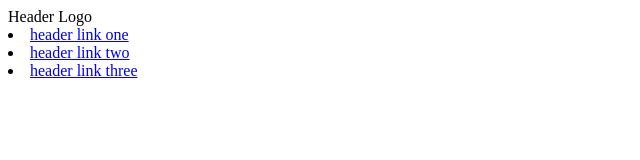
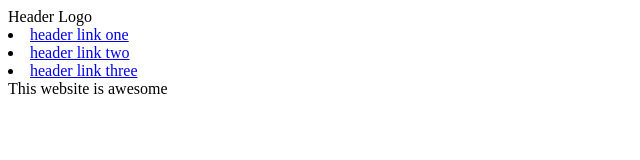
Before and after one commit to Tuchdov/odin-landingpage, a plain HTML site: page index.html in a window 1280 px wide. Shown: the whole page, without its empty margins (0-640 px from the left). Drawn offline with Linux system fonts and the light colour scheme.

Commit message:
Finish html header text

```diff
--- a/index.html
+++ b/index.html
@@ -14,7 +14,12 @@
         <li><a href="#"> header link two</a></li>
         <li><a href="#"> header link three</a></li>
     </div>
+    <div class="content">
+        <div class="middle1">
+            This website is awesome
+        </div>
 
+    </div>
 
 </body>
 </html>
```
